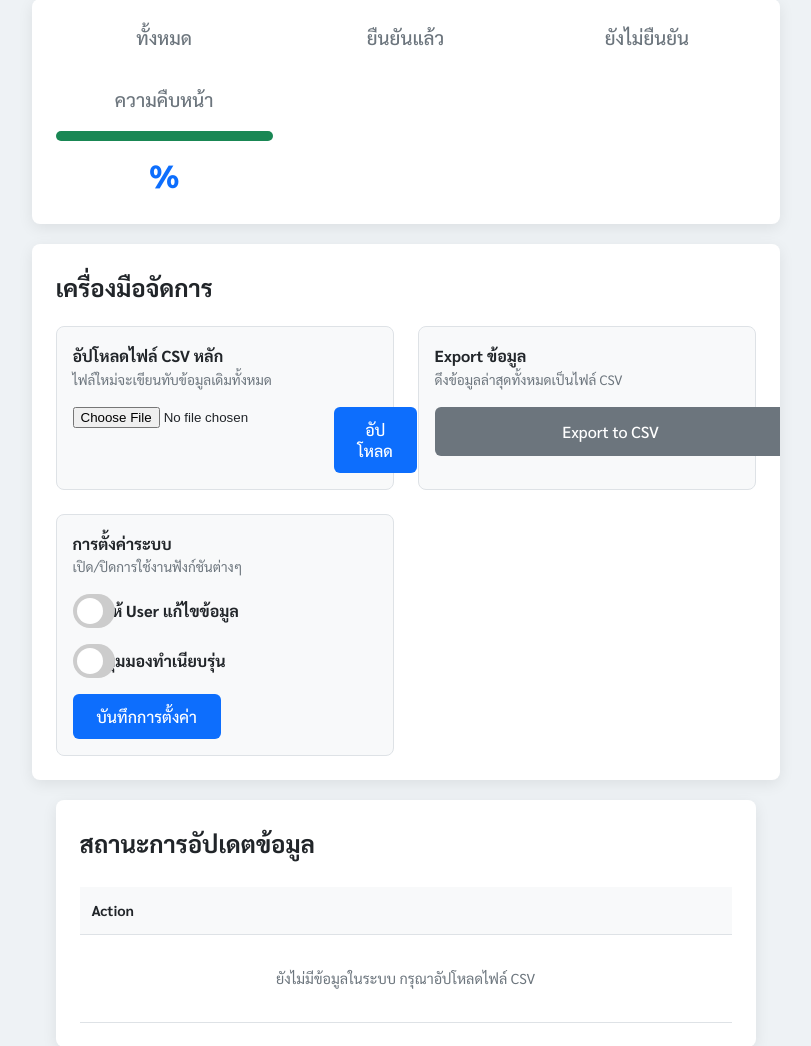
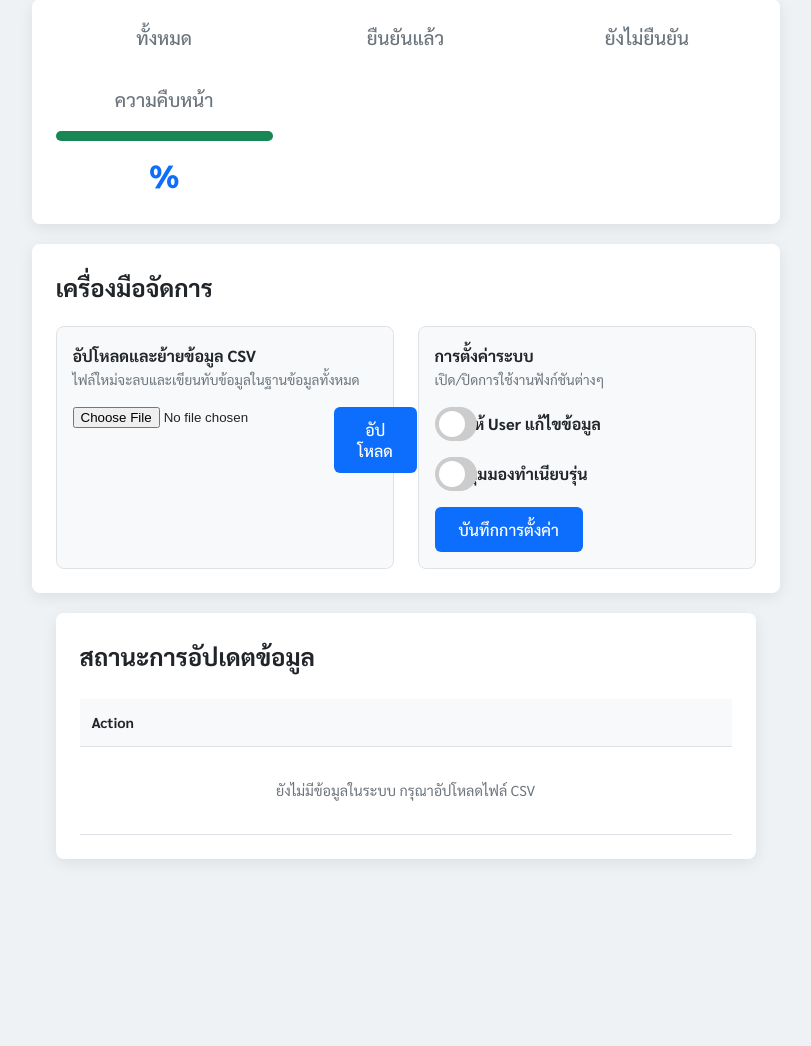
Before and after one commit to pych2536/rpca70, a Flask app: template templates/admin.html in a window 1280 px wide. Shown: the part 139-1185 px from the top of the page, without its empty margins (226-1037 px from the left). After the commit the page ends 999 px from the top, so only its background shows below. Run offline with Flask 3, Linux system fonts and the light colour scheme; the template is opened without the code that fills it, so the values that code supplies are empty; parts of the project's set-up code (start-up, migrations or seed data) failed here and were passed over.

Commit message:
admin.html

```diff
--- a/templates/admin.html
+++ b/templates/admin.html
@@ -7,6 +7,7 @@
         <a href="{{ url_for('logout') }}" class="btn btn-danger">ออกจากระบบ</a>
     </header>
 
+    <!-- Stats Section -->
     <section class="card stats-grid">
         <div class="stat-item"><h3>ทั้งหมด</h3><p>{{ stats.total }}</p></div>
         <div class="stat-item"><h3>ยืนยันแล้ว</h3><p>{{ stats.confirmed }}</p></div>
@@ -14,25 +15,41 @@
         <div class="stat-item"><h3>ความคืบหน้า</h3><div class="progress-bar"><div class="progress" style="width: {{ stats.percentage }}%;"></div></div><p>{{ stats.percentage }}%</p></div>
     </section>
 
+    <!-- Controls Section -->
     <section class="card controls-section">
         <h2>เครื่องมือจัดการ</h2>
         <div class="controls-grid">
-            <form action="{{ url_for('upload_file') }}" method="post" enctype="multipart/form-data" class="control-item">
-                <label for="file">อัปโหลดไฟล์ CSV หลัก</label><small>ไฟล์ใหม่จะเขียนทับข้อมูลเดิมทั้งหมด</small>
-                <div class="upload-area"><input type="file" name="file" id="file" required accept=".csv"><button type="submit" class="btn btn-primary">อัปโหลด</button></div>
+            <!-- Upload Form -->
+            <form action="{{ url_for('upload_and_migrate') }}" method="post" enctype="multipart/form-data" class="control-item">
+                <label for="file">อัปโหลดและย้ายข้อมูล CSV</label>
+                <small>ไฟล์ใหม่จะลบและเขียนทับข้อมูลในฐานข้อมูลทั้งหมด</small>
+                <div class="upload-area">
+                    <input type="file" name="file" id="file" required accept=".csv">
+                    <button type="submit" class="btn btn-primary">อัปโหลด</button>
+                </div>
             </form>
-            <div class="control-item"><label>Export ข้อมูล</label><small>ดึงข้อมูลล่าสุดทั้งหมดเป็นไฟล์ CSV</small><a href="{{ url_for('export_csv') }}" class="btn btn-secondary full-width">Export to CSV</a></div>
+            <!-- Settings Form -->
             <form action="{{ url_for('admin_settings') }}" method="post" class="control-item">
-                <label>การตั้งค่าระบบ</label><small>เปิด/ปิดการใช้งานฟังก์ชันต่างๆ</small>
+                <label>การตั้งค่าระบบ</label>
+                <small>เปิด/ปิดการใช้งานฟังก์ชันต่างๆ</small>
                 <div class="settings-toggles">
-                    <label class="switch"><input type="checkbox" name="user_editing_enabled" {% if settings.user_editing_enabled %}checked{% endif %}><span class="slider"></span> เปิดให้ User แก้ไขข้อมูล</label>
-                    <label class="switch"><input type="checkbox" name="directory_view_enabled" {% if settings.directory_view_enabled %}checked{% endif %}><span class="slider"></span> เปิดมุมมองทำเนียบรุ่น</label>
+                    <label class="switch">
+                        <input type="checkbox" name="user_editing_enabled" {% if settings.user_editing_enabled %}checked{% endif %}>
+                        <span class="slider"></span>
+                        เปิดให้ User แก้ไขข้อมูล
+                    </label>
+                    <label class="switch">
+                        <input type="checkbox" name="directory_view_enabled" {% if settings.directory_view_enabled %}checked{% endif %}>
+                        <span class="slider"></span>
+                        เปิดมุมมองทำเนียบรุ่น
+                    </label>
                 </div>
                 <button type="submit" class="btn btn-primary">บันทึกการตั้งค่า</button>
             </form>
         </div>
     </section>
 
+    <!-- Data Table Section -->
     <section class="card data-table-section">
         <h2>สถานะการอัปเดตข้อมูล</h2>
         <div class="table-wrapper">
@@ -52,8 +69,8 @@
                         <td>{{ row[col] }}</td>
                         {% endfor %}
                         <td class="action-links">
-                             <a href="{{ url_for('edit_form', user_id=row['ลำดับ']) }}" title="แก้ไขข้อมูล">✏️</a>
-                             <a href="{{ url_for('reset_status', user_id=row['ลำดับ']) }}" onclick="return confirm('คุณต้องการรีเซ็ตสถานะของบุคคลนี้ใช่หรือไม่?');" title="รีเซ็ตสถานะ">🔄</a>
+                             <a href="{{ url_for('edit_form', user_sequence_id=row['ลำดับ']) }}" title="แก้ไขข้อมูล">✏️</a>
+                             <!-- Reset status functionality can be added here if needed -->
                         </td>
                     </tr>
                     {% else %}
@@ -64,48 +81,10 @@
         </div>
     </section>
 </div>
-
 <script>
 // Simple table sorting script
 document.addEventListener('DOMContentLoaded', function() {
-    const table = document.getElementById('admin-table');
-    if (!table) return;
-
-    const headers = table.querySelectorAll('th.sortable');
-    const tbody = table.querySelector('tbody');
-    const rows = Array.from(tbody.querySelectorAll('tr'));
-
-    headers.forEach(header => {
-        header.addEventListener('click', () => {
-            const columnIndex = parseInt(header.dataset.columnIndex, 10);
-            const sortDirection = header.classList.contains('sorted-asc') ? 'desc' : 'asc';
-
-            // Remove sorting classes from all headers
-            headers.forEach(h => {
-                h.classList.remove('sorted-asc', 'sorted-desc');
-            });
-
-            // Add sorting class to the clicked header
-            header.classList.add(sortDirection === 'asc' ? 'sorted-asc' : 'sorted-desc');
-
-            // Sort rows
-            rows.sort((a, b) => {
-                const aText = a.children[columnIndex].textContent.trim();
-                const bText = b.children[columnIndex].textContent.trim();
-
-                // Try to convert to number for numeric sorting
-                const aVal = isNaN(parseFloat(aText)) ? aText : parseFloat(aText);
-                const bVal = isNaN(parseFloat(bText)) ? bText : parseFloat(bText);
-
-                if (aVal < bVal) return sortDirection === 'asc' ? -1 : 1;
-                if (aVal > bVal) return sortDirection === 'asc' ? 1 : -1;
-                return 0;
-            });
-
-            // Re-append sorted rows to the table body
-            rows.forEach(row => tbody.appendChild(row));
-        });
-    });
+    // ... (JavaScript for sorting remains the same)
 });
 </script>
 {% endblock %}
```
